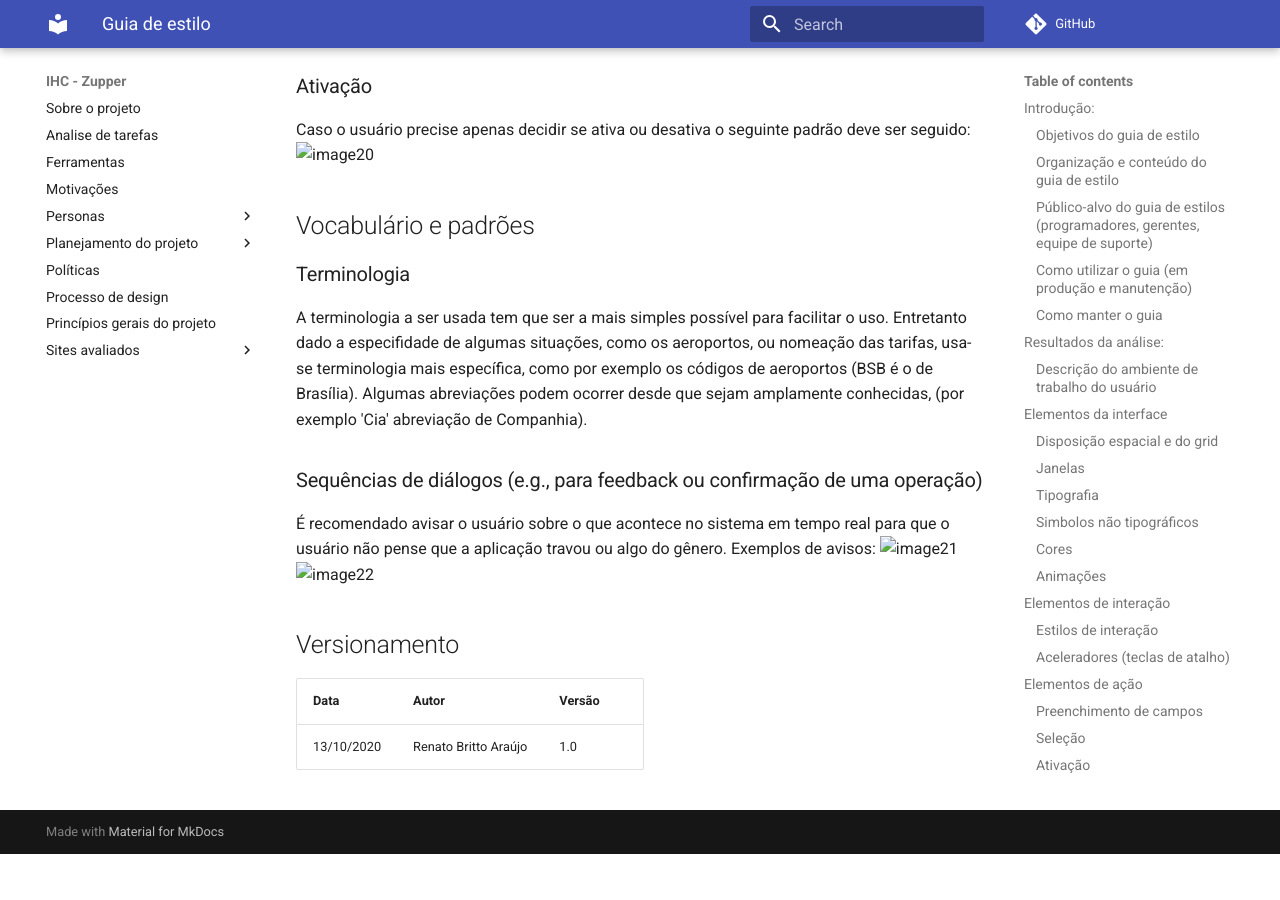
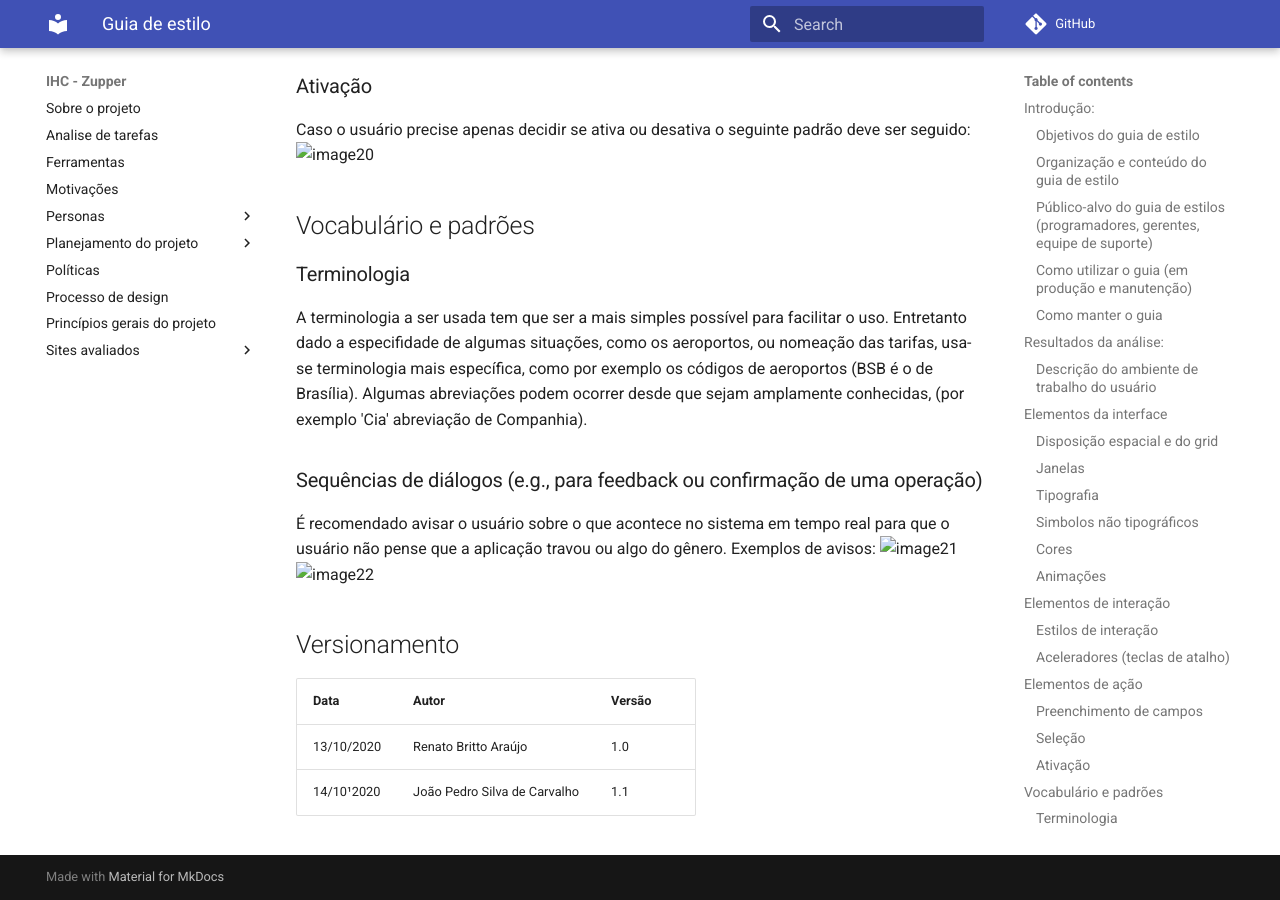
Before and after one commit to Interacao-Humano-Computador/2020.1-Grupo06TA, an MkDocs documentation site: the page built from docs/guia_estilo.md, in a window 1280 px wide and 900 px high, scrolled down 2847 px. Built offline with MkDocs 1.6.1 and Material for MkDocs 9.7.7, drawn with Linux system fonts in a browser that asks for light colours; comment, search, counter and statistics services are not loaded; before the commit the page ends 3701 px from its top, so only the background shows below that.

Commit message:
#11 Adding version

```diff
--- a/docs/guia_estilo.md
+++ b/docs/guia_estilo.md
@@ -85,3 +85,4 @@ Exemplos de avisos:
 | Data | Autor | Versão |
 | -----|------- |----- |
 | 13/10/2020 | Renato Britto Araújo | 1.0 |
+| 14/10¹2020 | João Pedro Silva de Carvalho | 1.1 |
```
